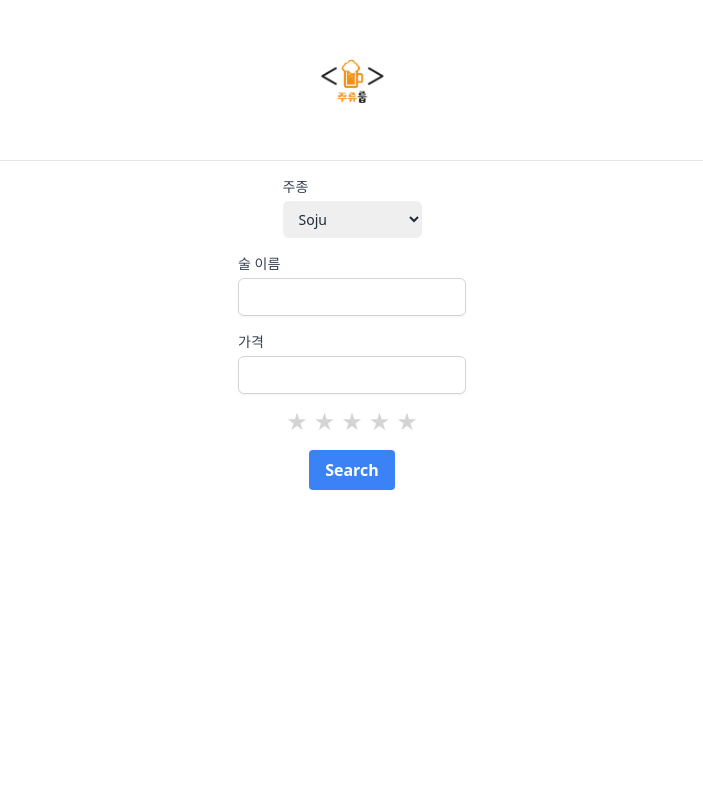
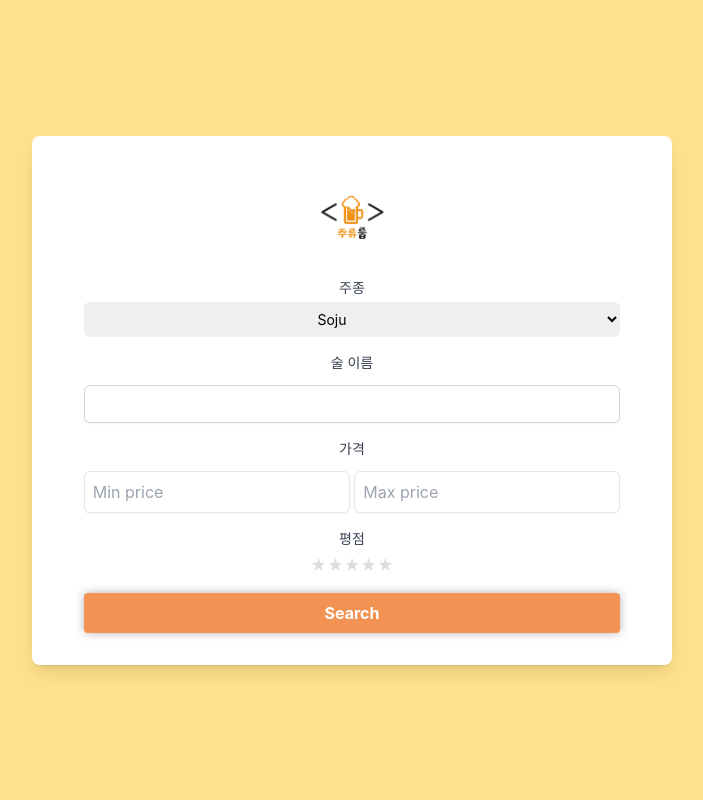
Before and after one commit to mchaewon/alcohol_order_service, a Flask app: page /find in a window 1280 px wide. Shown: the whole page, without its empty margins (288-991 px from the left). Run offline with Flask 2, Linux system fonts and the light colour scheme; some libraries are stand-ins or nearby versions.

Commit message:
design modify

```diff
--- a/templates/search.html
+++ b/templates/search.html
@@ -1,42 +1,69 @@
-
 <!DOCTYPE html>
 <html lang="en">
 <head>
     <meta charset="UTF-8">
     <meta name="viewport" content="width=device-width, initial-scale=1.0">
-    <title>Beer Search</title>
+    <title>Beer Selection</title>
     <script src="https://cdn.tailwindcss.com"></script>
     <style>
-        .star-rating {
-            display: inline-block;
-            font-size: 1.5rem;
-            font-family: Times; /* Fallback to Times if necessary */
-            line-height: 1;
+        body {
+            font-family: 'Inter', sans-serif;
+            background-color: #FFE08C;
+
+        }
+        .transf{
+            opacity: 0;
+            transform: translateY(20px); /* 초기에는 20px 아래로 이동한 상태로 설정 */
+            transition: opacity 0.3s ease-in-out, transform 0.5s ease-in-out; /* 1초 동안 천천히 나타나게 설정 */
+        }
+        .transf.show {
+            opacity: 1;
+            transform: translateY(0); /* 로딩이 완료되면 다시 원래 위치로 이동 */
+        }
+        .star-rating input {
+            display: none;
+        }
+        .star-rating label {
+            color: #ddd;
+            float: right;
+        }
+        .star-rating input:checked ~ label,
+        .star-rating label:hover,
+        .star-rating label:hover ~ label {
+            color: #f29354;
+        }
+        .star-rating label:hover,
+        .star-rating label:hover ~ label {
             cursor: pointer;
         }
-        .star-rating .star {
-            color: #d4d4d4;
+        .search-button{
+            background-color: #f29354;
+            color: #FFF;
+            border: none;
+            cursor: pointer;
+            box-shadow: 0px 0px 10px rgba(0, 0, 0, 0.3);
         }
-        .star-rating .star.selected {
-            color: #f59e0b;
+        .hover-bg-change:hover {
+            background-color: #f36c6c;
         }
+
     </style>
 </head>
-<body class="bg-white text-gray-800">
-    <div class="container mx-auto p-8">
+<body>
+    <div class="flex justify-center items-center h-screen">
+        <div class="transf bg-white shadow-lg p-8 rounded-lg w-1/2">
             <div class="flex flex-col items-center">
-            <!-- Logo and Image Placeholder -->
-            <div class="w-24 h-24 bg-gray-300 rounded-full mb-4">
-                <img src="../static/image/main_img.png">
+                <!-- Logo placeholder -->
+                <div class="logo-container w-24 h-24 rounded-full mb-3">
+                    <img src="../static/image/main_img.png" alt="Logo" class="logo rounded-full">
                 </div>
-
-            <!-- Faint line to divide sections -->
-            <div class="border-t border-gray-200 w-full my-4"></div>
+                <div class="border-t-2 border-transparent">
+                    <div class="text-center">
 
                         <!-- Dropdown for Beer Types -->
                         <div class="mb-4">
                             <label for="beerType" class="block text-sm font-medium text-gray-700">주종</label>
-                <select id="beerType" name="beerType" class="mt-1 block w-full pl-3 pr-10 py-2 text-base border-gray-300 focus:outline-none focus:ring-indigo-500 focus:border-indigo-500 sm:text-sm rounded-md">
+                            <select id="beerType" name="beerType" class="text-center mt-1 block w-full pl-3 pr-10 py-2 text-base border-gray-300 focus:outline-none focus:ring-indigo-500 focus:border-indigo-500 sm:text-sm rounded-md">
                                 <option>Soju</option>
                                 <!-- Add 11 types of beer here -->
                                 <option>Beer</option>
@@ -55,33 +82,39 @@
 
                         <!-- Text Input for Beer Name -->
                         <div class="mb-4">
-                <label for="beerName" class="block text-sm font-medium text-gray-700">술 이름</label>
+                            <label for="beerName" class="block mb-3 text-sm font-medium text-gray-700">술 이름</label>
                             <input type="text" id="beerName" name="beerName" class="mt-1 block w-full px-3 py-2 border border-gray-300 bg-white rounded-md shadow-sm focus:outline-none focus:ring-indigo-500 focus:border-indigo-500 sm:text-sm">
                         </div>
 
                         <!-- Text Input for Price -->
                         <div class="mb-4">
-                <label for="price" class="block text-sm font-medium text-gray-700">가격</label>
-                <input type="text" id="price" name="price" class="mt-1 block w-full px-3 py-2 border border-gray-300 bg-white rounded-md shadow-sm focus:outline-none focus:ring-indigo-500 focus:border-indigo-500 sm:text-sm">
+                            <label for="price" class="block mb-3 text-sm font-medium text-gray-700">가격</label>
+                            <input type="text" placeholder="Min price" class="border p-2 rounded-md shadow-sm">
+                            <input type="text" placeholder="Max price" class="border p-2 rounded-md shadow-sm">
                         </div>
 
-            <!-- Star Rating -->
-            <div class="star-rating mb-4">
-                <span class="star">&#9733;</span>
-                <span class="star">&#9733;</span>
-                <span class="star">&#9733;</span>
-                <span class="star">&#9733;</span>
-                <span class="star">&#9733;</span>
+                        <div class="mb-4">
+                            <label for="rating" class="block mb-1 text-sm font-medium text-gray-700">평점</label>
+                            <div class="star-rating flex justify-center">
+                                <input class="star" type="radio" id="star1" name="rating" value="1"><label for="star1">&#9733;</label>
+                                <input class="star" type="radio" id="star2" name="rating" value="2"><label for="star2">&#9733;</label>
+                                <input class="star" type="radio" id="star3" name="rating" value="3"><label for="star3">&#9733;</label>
+                                <input class="star" type="radio" id="star4" name="rating" value="4"><label for="star4">&#9733;</label>
+                                <input class="star" type="radio" id="star5" name="rating" value="5"><label for="star5">&#9733;</label>
                             </div>
-
-            <!-- Search Button -->
-            <button onclick="search()" class="bg-blue-500 hover:bg-blue-700 text-white font-bold py-2 px-4 rounded focus:outline-none focus:shadow-outline" type="button">
+                        </div>
+                        <button  onclick="search()" class="search-button hover-bg-change text-white font-bold py-2 px-4 rounded focus:outline-none focus:shadow-outline w-full transform transition-colors duration-300">
                             Search
                         </button>
+
                 </div>
             </div>
-
+        </div>
+    </div>
     <script>
+        setTimeout(function () {
+            document.querySelector('.transf').classList.add('show');
+        }, 500);
         // JavaScript for star rating interaction
         document.querySelectorAll('.star-rating .star').forEach((star, index, stars) => {
             star.addEventListener('click', () => {
```
Also changed, not shown: templates/after_signin.html (added, +63 -0 lines), templates/main.html (line endings or trailing spaces). Lines whose indentation alone changed are shown as unchanged.
